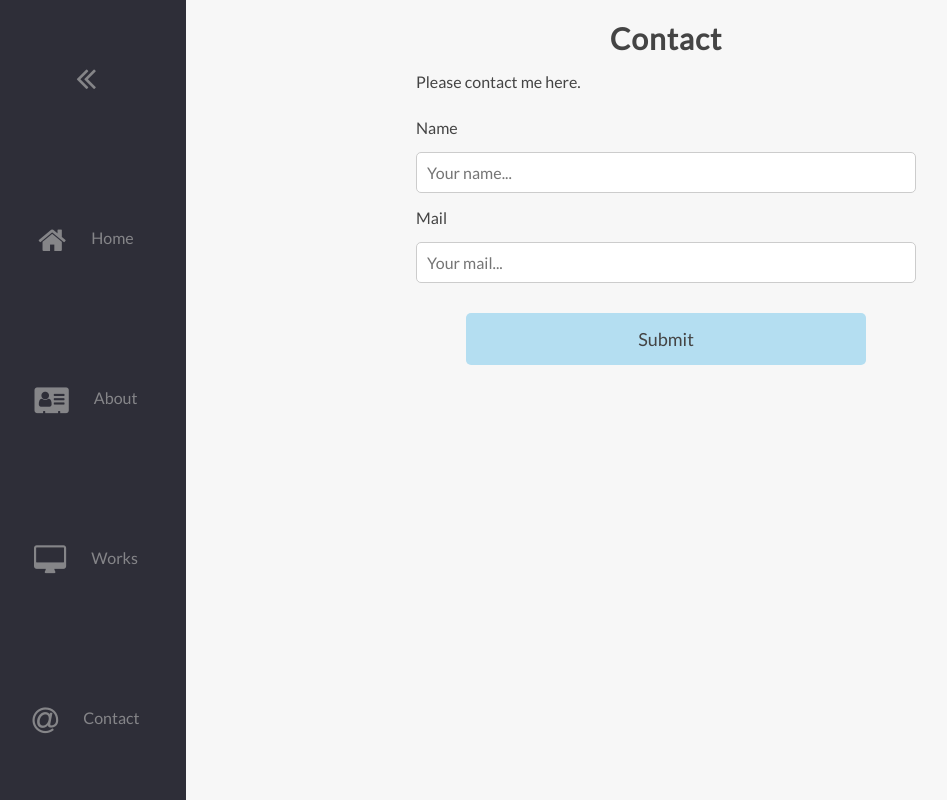
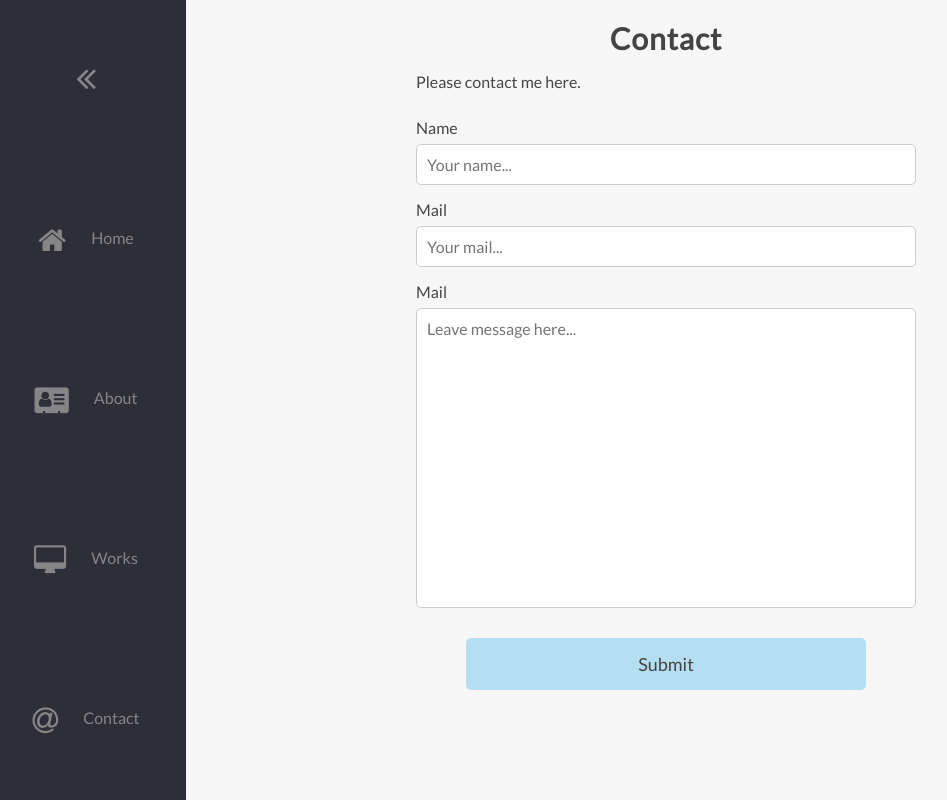
Before and after one commit to ku1987/demo-portfolio, a Next.js app in the folder client/: page /contact in a window 1280 px wide. Shown: the whole page, without its empty margins (14-961 px from the left). Built offline with nearby package versions, Linux system fonts and the light colour scheme.

Commit message:
Add contact form

```diff
--- a/client/pages/contact.jsx
+++ b/client/pages/contact.jsx
@@ -1,3 +1,4 @@
+/* eslint-disable react/jsx-fragments */
 /* eslint-disable react/jsx-one-expression-per-line */
 /* eslint-disable max-len */
 import React from 'react';
@@ -9,6 +10,7 @@ const Contact = () => {
     register, handleSubmit, errors,
   } = useForm();
   const onSubmit = (data) => console.log(data);
+
   return (
     <div>
       <Navbar />
@@ -18,11 +20,30 @@ const Contact = () => {
           <p>Please contact me here.</p>
           <form onSubmit={handleSubmit(onSubmit)}>
             <div className="formElm">
-              <label htmlFor="Name">Name</label>
-              <input name="Name" placeholder="Your name..." ref={register} />
-              <label htmlFor="Mail">Mail</label>
-              <input name="Mail" placeholder="Your mail..." ref={register({ required: true })} />
-              {errors.exampleRequired && <span>This field is required</span>}
+              <label htmlFor="Name">Name
+                {errors.name && <span className="error">This field is required</span>}
+                <input
+                  name="name"
+                  placeholder="Your name..."
+                  ref={register({ required: true })}
+                />
+              </label>
+              <label htmlFor="Mail">Mail
+                {errors.mail && <span className="error">This field is required</span>}
+                <input
+                  name="mail"
+                  placeholder="Your mail..."
+                  ref={register({ required: true })}
+                />
+              </label>
+              <label htmlFor="text">Mail
+                {errors.text && <span className="error">This field is required</span>}
+                <textarea
+                  name="text"
+                  placeholder="Leave message here..."
+                  ref={register({ required: true })}
+                />
+              </label>
             </div>
             <input type="submit" />
           </form>
--- a/client/public/styles/App.css
+++ b/client/public/styles/App.css
@@ -7,6 +7,7 @@
   --bg-primary: #23232e;
   --bg-secondary: #141418;
   --fa-primary: #68b0fc;
+  --color-danger: #e35656;
   --transition-speed: 300ms;
   --transition-speed-slow: 700ms;
 }
@@ -213,6 +214,7 @@ a {
   -webkit-transition: var(--transition-speed);
   transition: var(--transition-speed);
   color: currentColor;
+  text-decoration: none;
 }
 
 a:hover {
@@ -221,11 +223,12 @@ a:hover {
 
 p.textLink a {
   color: var(--fa-primary);
+  padding-bottom: 1px;
+  border-bottom: 1px solid var(--fa-primary);
 }
 
 p.textLink a:hover {
   opacity: .7;
-  text-decoration: underline;
 }
 
 ul.works-grid {
@@ -263,6 +266,15 @@ ul.works-grid {
 img {
   width: 100%;
   height: 100%;
+}
+
+.prof-img {
+  margin: 20px auto;
+  width: 500px;
+}
+
+.prof-img img {
+  border-radius: 3px;
 }
 
 input[type='text'],
@@ -364,42 +376,58 @@ input[type='number'] {
   display: grid;
   gap: 15px;
   text-align: center;
-  width: 500px;
-  margin: 20px auto 30px;
+  margin: 20px auto;
 }
 
-.formElm input {
+.formElm input, .formElm textarea {
   background-color: white;
   padding: 10px;
   border-radius: 5px;
   border: 1px solid var(--color-secondary);
+  margin-top: 7px;
+  resize: none;
 }
 
-.formElm input:focus {
+.formElm input:focus, .formElm textarea:focus {
   border: 0.5px solid rgba(25, 164, 224, 0.3);
+}
+
+.formElm textarea {
+  height: 300px;
 }
 
 .formElm label {
   display: inline-block;
   text-align: left;
+  display: -webkit-box;
+  display: -ms-flexbox;
+  display: flex;
+  -webkit-box-orient: vertical;
+  -webkit-box-direction: normal;
+      -ms-flex-direction: column;
+          flex-direction: column;
 }
 
 input[type='submit'] {
   border: none;
   display: block;
   padding: 15px;
-  width: 400px;
   border-radius: 5px;
-  margin: auto;
+  margin: 20px auto;
   background-color: rgba(25, 164, 224, 0.3);
   -webkit-transition: .3s;
   transition: .3s;
   font-size: 1.8rem;
+  width: 80%;
 }
 
 input[type='submit']:hover {
   background-color: rgba(25, 164, 224, 0.6);
   color: white;
+}
+
+span.error {
+  color: var(--color-danger);
 }
 
 @media screen and (min-width: 800px) {
@@ -564,6 +592,13 @@ input[type='submit']:hover {
     padding: 10px;
     width: 100%;
   }
+  .formElm {
+    width: 500px;
+    margin: 20px auto 30px;
+  }
+  input[type='submit'] {
+    width: 400px;
+  }
   .btn {
     cursor: pointer;
     background-color: #9c88ff;
--- a/client/public/styles/App.scss
+++ b/client/public/styles/App.scss
@@ -152,7 +152,13 @@
     padding: 10px;
     width: 100%;
   }
-
+  .formElm {
+    width: 500px;
+    margin: 20px auto 30px;
+  }
+  input[type='submit'] {
+    width: 400px;
+  }
   .btn {
     cursor: pointer;
     background-color: #9c88ff;
--- a/client/public/styles/_App_sp.scss
+++ b/client/public/styles/_App_sp.scss
@@ -107,6 +107,7 @@ h4 {
 a {
   transition: var(--transition-speed);
   color: currentColor;
+  text-decoration: none;
   &:hover {
     opacity: .7;
   }
@@ -114,9 +115,10 @@ a {
 
 p.textLink a {
   color: var(--fa-primary);
+  padding-bottom: 1px;
+  border-bottom: 1px solid var(--fa-primary);
   &:hover {
     opacity: .7;
-    text-decoration: underline;
   }
 }
 
@@ -146,6 +148,14 @@ ul.works-grid {
 img {
   width: 100%;
   height: 100%;
+}
+
+.prof-img {
+  margin: 20px auto;
+  width: 500px;
+  img {
+    border-radius: 3px;
+  }
 }
 
 input[type='text'],
@@ -238,34 +248,44 @@ input[type='number'] {
   display: grid;
   gap: 15px;
   text-align: center;
-  width: 500px;
-  margin: 20px auto 30px;
-  input {
+  margin: 20px auto;
+  input, textarea {
     background-color: white;
     padding: 10px;
     border-radius: 5px;
     border: 1px solid var(--color-secondary);
+    margin-top: 7px;
+    resize: none;
     &:focus {
       border: .5px solid rgba(25, 164, 224, .3);
     }
   }
+  textarea {
+    height: 300px;
+  }
   label {
     display: inline-block;
     text-align: left;
+    display: flex;
+    flex-direction: column;
   }
 }
 input[type='submit'] {
   border: none;
   display: block;
   padding: 15px;
-  width: 400px;
   border-radius: 5px;
-  margin: auto;
+  margin: 20px auto;
   background-color: rgba(25, 164, 224, .3);
   transition: .3s;
   font-size: 1.8rem;
+  width: 80%;
   &:hover {
     background-color: rgba(25, 164, 224, .6);
     color: white;
   }
 }
+
+span.error {
+  color: var(--color-danger);
+}
--- a/client/public/styles/_variables.scss
+++ b/client/public/styles/_variables.scss
@@ -6,6 +6,7 @@
   --bg-primary: #23232e;
   --bg-secondary: #141418;
   --fa-primary: #68b0fc;
+  --color-danger: #e35656;
   --transition-speed: 300ms;
   --transition-speed-slow: 700ms;
 }
```
Also changed, not shown: client/pages/index.jsx (+9 -3 lines), client/public/img/prof-img.jpg (added), 1 other file (tests, documents, lock files or other folders).
